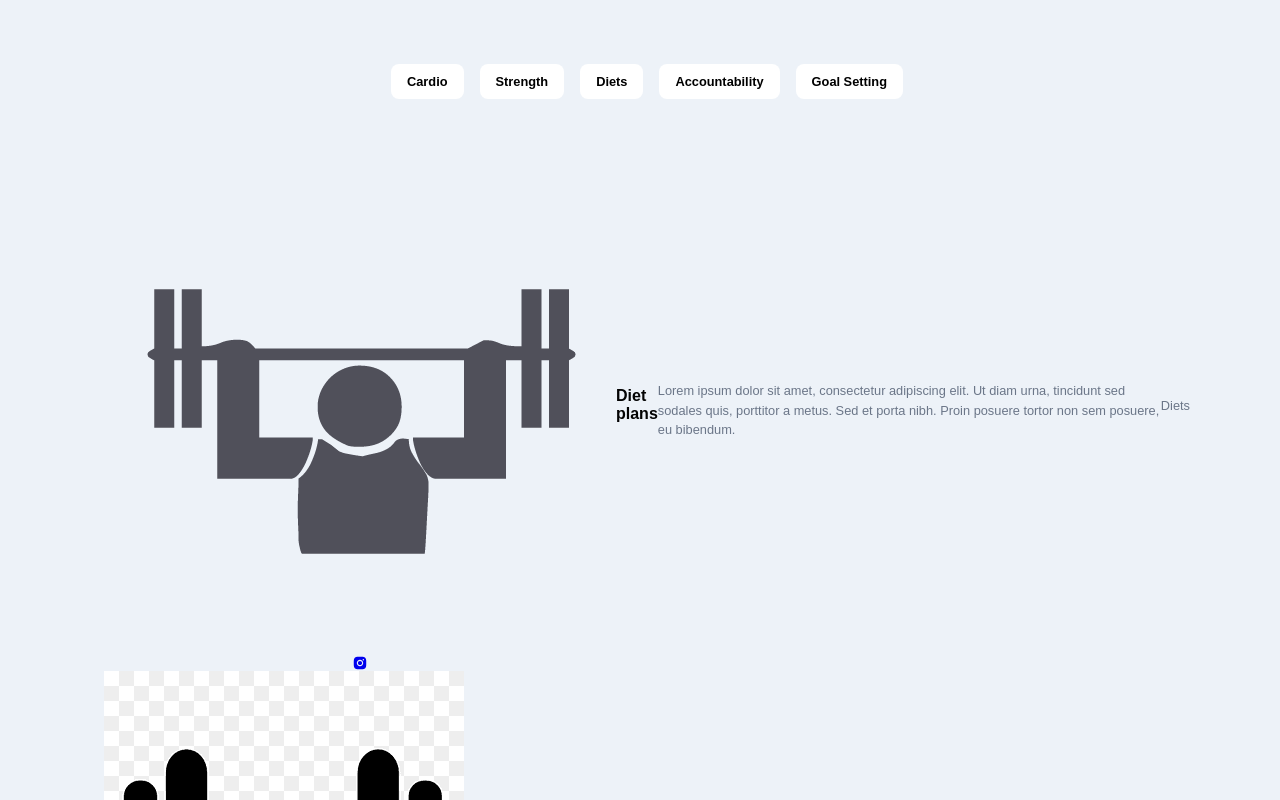
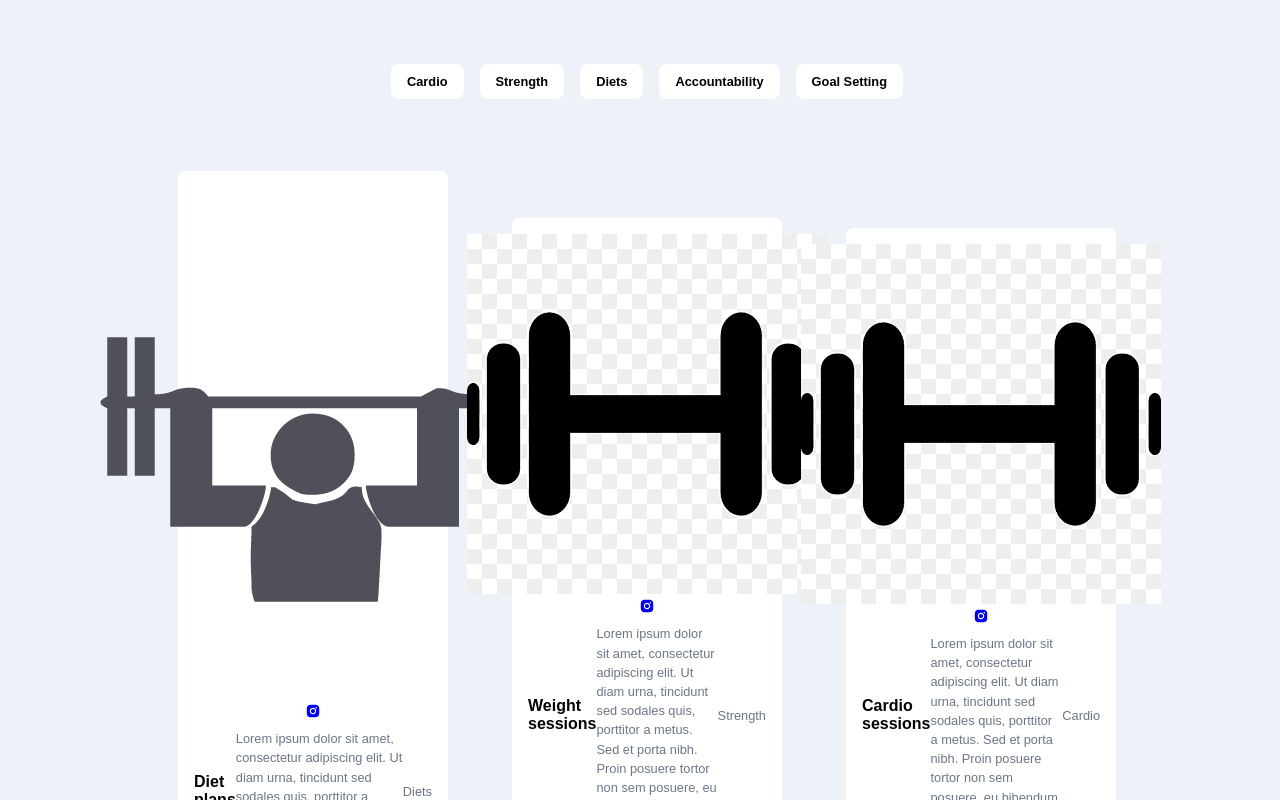
Before and after one commit to LewisMurray00/personal-trainer-webpage, a React (Create React App) app: page / in a window 1280 px wide. Shown: the part 1700-2500 px from the top of the page. Built offline with nearby package versions, Linux system fonts and the light colour scheme.

Commit message:
Started adding some scss for the .app__work-portfolio

```diff
--- a/src/container/Work/Work.scss
+++ b/src/container/Work/Work.scss
@@ -29,3 +29,31 @@
         }
     }
 }
+
+.app__work-portfolio{
+    display: flex;
+    flex-wrap: wrap;
+    justify-content: center;
+    align-items: center;
+
+    .app__work-item{
+        width: 270px;
+        flex-direction: column;
+
+        margin: 2rem;
+        padding: 1rem;
+        border-radius: 0.5rem;
+
+        background-color: #fff;
+        color: #000;
+
+        cursor: pointer;
+        transition: all 0.3s ease;
+
+        &:hover{
+            box-shadow: 0 0 25px rgba(0,0,0,0.2);
+        }
+
+
+    }
+}
```
